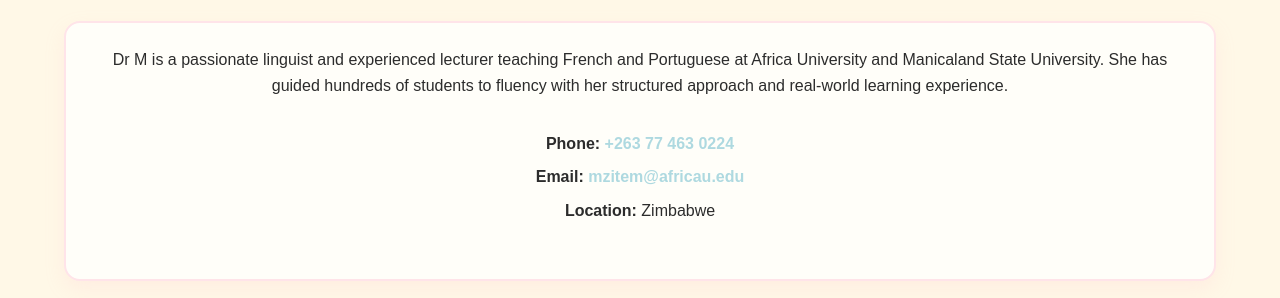
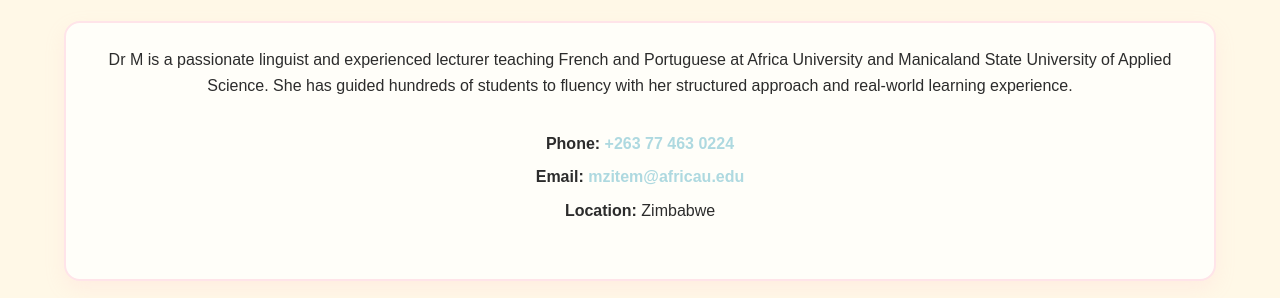
Before and after one commit to Jindantesparda/LearnPortuguese, a plain HTML site: page index.html in a window 1280 px wide. Shown: the part 337-635 px from the top of the page. Drawn offline with Linux system fonts and the light colour scheme.

Commit message:
Update university name in Dr M's description

```diff
--- a/index.html
+++ b/index.html
@@ -208,7 +208,7 @@
   <section class="container">
     <h2 class="section-title">About Dr M</h2>
     <div class="card" style="text-align:center;">
-      <p>Dr M is a passionate linguist and experienced lecturer teaching French and Portuguese at Africa University and Manicaland State University. She has guided hundreds of students to fluency with her structured approach and real-world learning experience.</p>
+      <p>Dr M is a passionate linguist and experienced lecturer teaching French and Portuguese at Africa University and Manicaland State University of Applied Science. She has guided hundreds of students to fluency with her structured approach and real-world learning experience.</p>
       <div class="contact">
         <p><strong>Phone:</strong> <a href="tel:+263774630224">+263 77 463 0224</a></p>
         <p><strong>Email:</strong> <a href="mailto:mzitem@africau.edu">mzitem@africau.edu</a></p>
```
